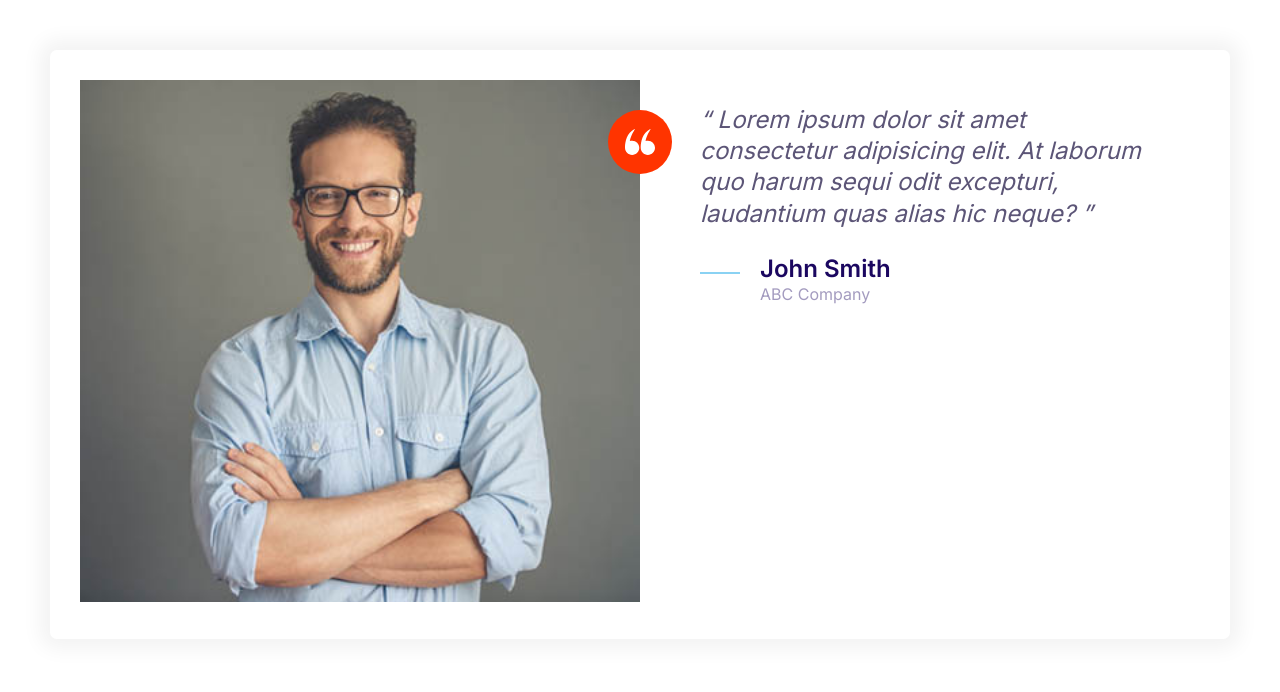
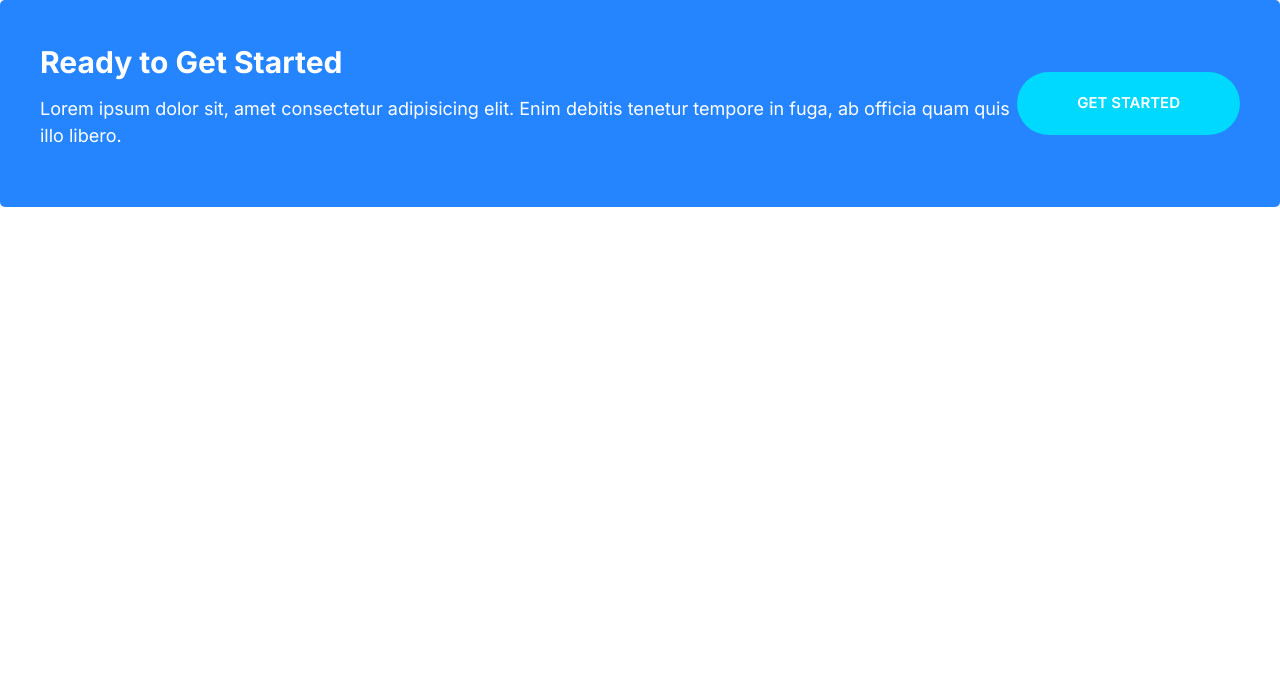
Before and after one commit to abhinavgandham/mywp1, a plain HTML site: page index.html in a window 1280 px wide. Drawn offline with Linux system fonts and the light colour scheme.

Commit message:
Implementation of callouts.

```diff
--- a/CSS/styles.css
+++ b/CSS/styles.css
@@ -236,9 +236,14 @@ a {
   color: #fff;
 }
 
-.btn--accent:hover {
+.btn--outline:hover {
   background: var(--color-accent);
   color: #fff;
+}
+
+.btn__stretched {
+  padding-left: 6rem;
+  padding-right: 6rem;
 }
 
 .btn--block {
@@ -489,3 +494,43 @@ a {
     margin-left: 6rem;
   }
 }
+
+/* Callouts */
+
+.callout {
+  padding: 4rem;
+  border-radius: 5px;
+}
+
+.callout--primary {
+  background: var(--color-primary);
+  color: #fff;
+}
+
+.callout__heading {
+  color: #fff;
+  margin-top: 0;
+  font-size: 3rem;
+}
+
+.callout .btn {
+  justify-self: center;
+  align-self: center;
+}
+
+.callout__content {
+  text-align: center;
+}
+
+@media screen and (min-width: 768px) {
+  .callout .grid--1x2 {
+    grid-template-columns: 1fr auto;
+  }
+  .callout__content {
+    text-align: left;
+  }
+  .callout__btn {
+    justify-self: start;
+    margin: 0 2rem;
+  }
+}
--- a/index.html
+++ b/index.html
@@ -14,36 +14,14 @@
     <link rel="stylesheet" href="CSS/normalize.css" />
     <link rel="stylesheet" href="CSS/styles.css" />
   </head>
-  <body style="padding: 5rem">
-    <div class="card testimonial">
+  <body">
+    <div class="callout callout--primary">
       <div class="grid grid--1x2">
-        <div class="testimonial__image">
-          <img src="images/testimonial.jpg" alt="A happy, smiling customer" />
-          <span class="icon-container icon-container--accent">
-            <svg class="icon icon--white icon--small">
-              <use xlink:href="images/sprite.svg#quotes"></use>
-            </svg>
-          </span>
+        <div class="callout__content">
+          <h2 class="callout__heading">Ready to Get Started</h2>
+          <p>Lorem ipsum dolor sit, amet consectetur adipisicing elit. Enim debitis tenetur tempore in fuga, ab officia quam quis illo libero.</p>
         </div>
-        <blockquote class="quote">
-          <p class="quote__text">
-            Lorem ipsum dolor sit amet consectetur adipisicing elit. At laborum
-            quo harum sequi odit excepturi, laudantium quas alias hic neque?
-          </p>
-          <footer>
-            <div class="media">
-              <div class="media__image">
-                <svg class="icon icon--primary quote__line">
-                  <use xlink:href="images/sprite.svg#line"></use>
-                </svg>
-              </div>
-              <div class="media__body">
-                <h3 class="media__title quote__author">John Smith</h3>
-                <p class="quote__company">ABC Company</p>
-              </div>
-            </div>
-          </footer>
-        </blockquote>
+        <a href="#" class="btn btn--secondary btn__stretched">Get Started</a>
       </div>
     </div>
   </body>
```
